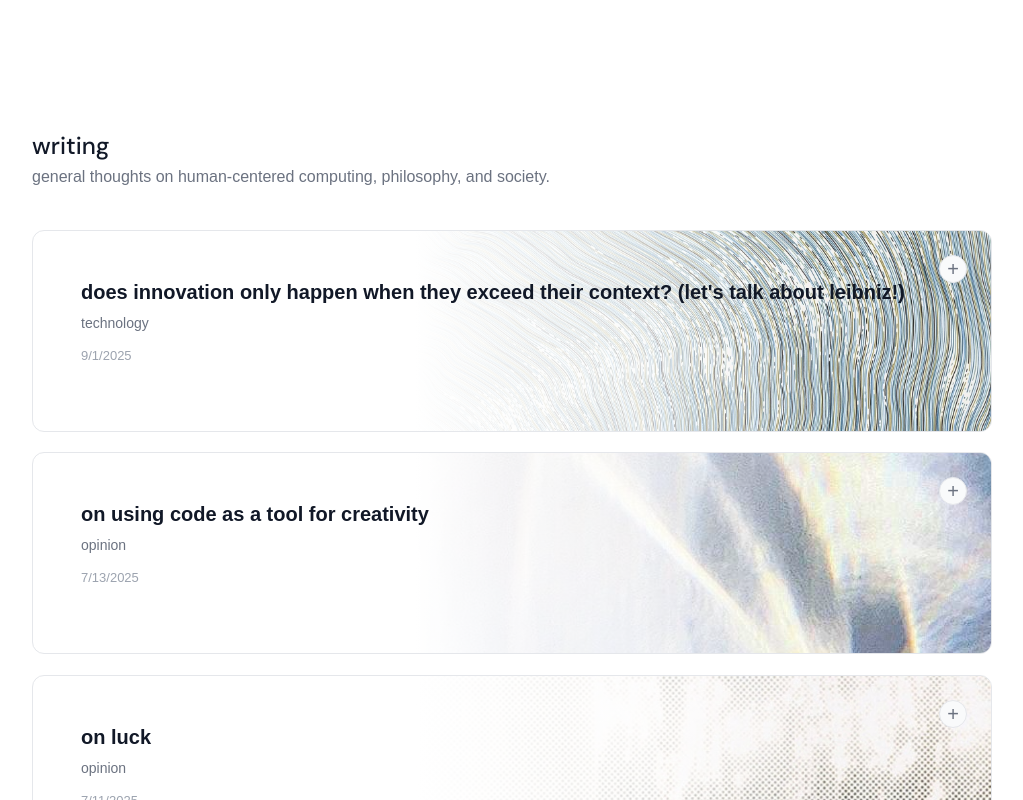
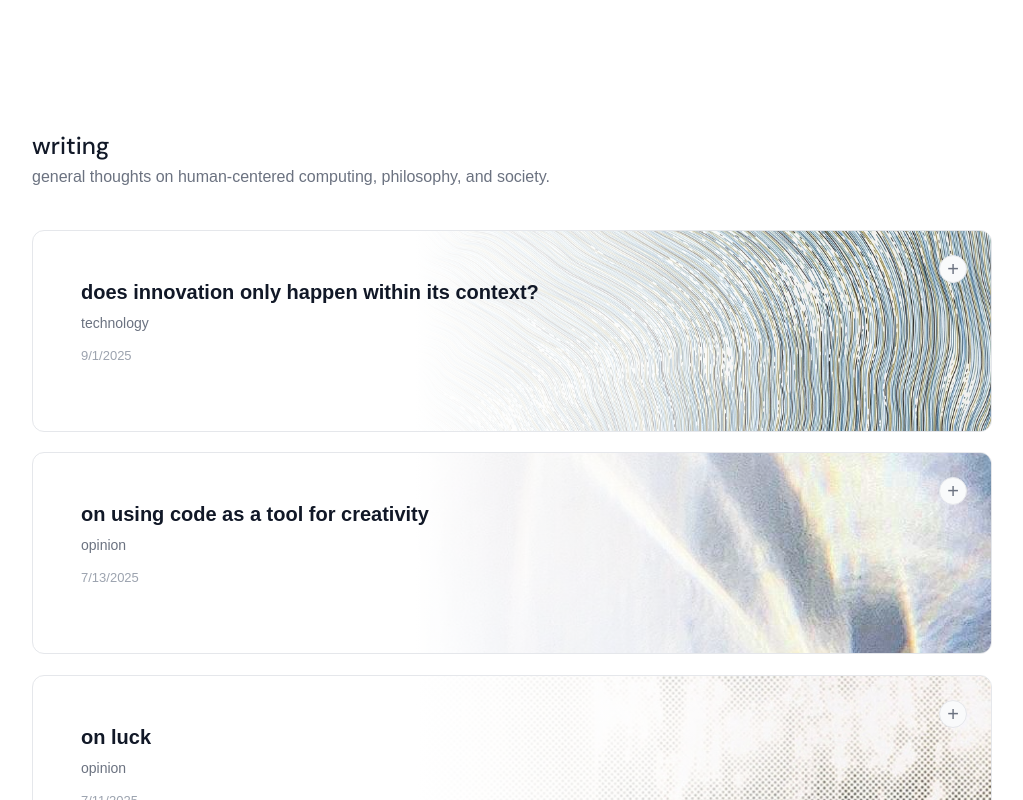
Before and after one commit to marla-tumenjargal/dashboard, a Next.js app: page /writing in a window 1280 px wide. Shown: the top 800 px of the page, without its empty margins (144-1167 px from the left). Built offline with nearby package versions, Linux system fonts and the light colour scheme.

Commit message:
updated page.tsx

```diff
--- a/app/writing/page.tsx
+++ b/app/writing/page.tsx
@@ -19,7 +19,7 @@ export default function WritingPage() {
   const articles: Article[] = [
     {
       id: 1,
-      title: "does innovation only happen when they exceed their context? (let's talk about leibniz!)",
+      title: "does innovation only happen within its context? ",
       author: "technology",
       blocks: "9/1/2025",
       images: ['/blueruf.jpg'],
```
